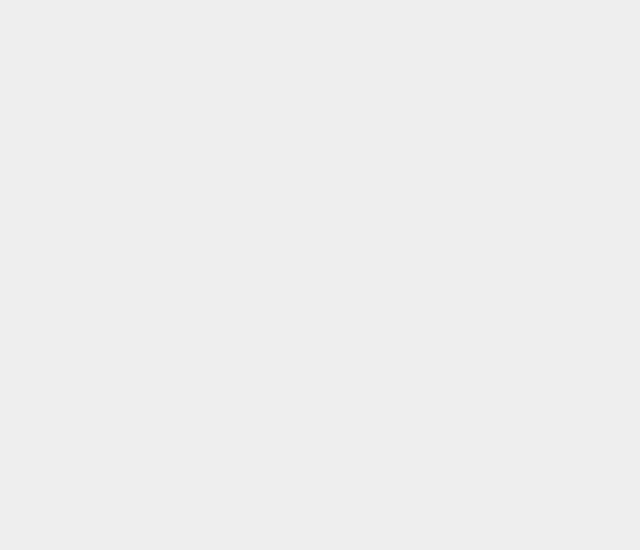
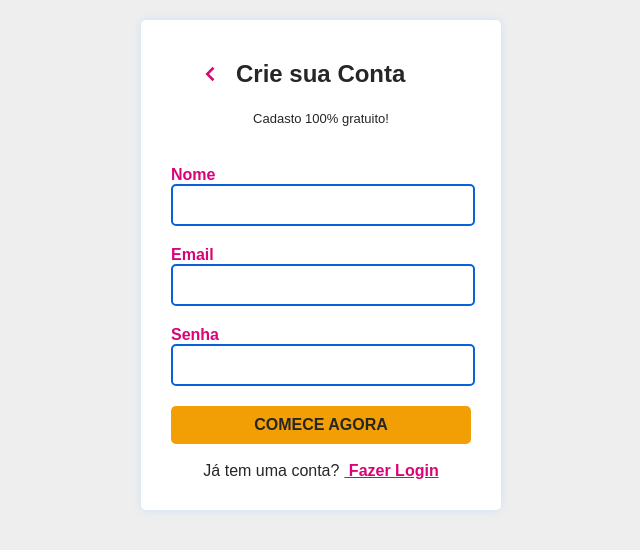
Before and after one commit to dani-domingues/Viesc-PI, a React (Create React App) app: page /cadastro in a window 1280 px wide. Before the commit this address had no page. Shown: the top 550 px of the page, without its empty margins (319-959 px from the left). Built offline with nearby package versions, Linux system fonts and the light colour scheme.

Commit message:
Tela de cadastro

```diff
--- a/package.json
+++ b/package.json
@@ -3,11 +3,13 @@
   "version": "0.1.0",
   "private": true,
   "dependencies": {
+    "@mui/icons-material": "^5.10.14",
     "@testing-library/jest-dom": "^5.16.5",
     "@testing-library/react": "^13.4.0",
     "@testing-library/user-event": "^13.5.0",
     "react": "^18.2.0",
     "react-dom": "^18.2.0",
+    "react-icons": "^4.6.0",
     "react-router-dom": "^6.4.3",
     "react-scripts": "5.0.1",
     "styled-components": "^5.3.6"
--- a/src/Routes.jsx
+++ b/src/Routes.jsx
@@ -1,6 +1,7 @@
 import {BrowserRouter, Routes, Route} from 'react-router-dom';
 import Home from './pages/Home';
 import Login from './pages/Login';
+import Cadastro from './pages/Cadastro';
 
 
 function RoutesApp (){
@@ -9,6 +10,8 @@ function RoutesApp (){
             <Routes>
                 <Route path="/" element={<Home/>} />
                 <Route path="/login" element={<Login/>} />
+                <Route path="/cadastro" element={<Cadastro/>} />
+
             </Routes>
 
         </BrowserRouter>
--- /dev/null
+++ b/src/pages/Cadastro/cadastro-styled.js
@@ -0,0 +1,97 @@
+import styled from "styled-components";
+
+export const StyledCadastro = styled.div`
+
+    background-color: #fff;
+    padding: 30px;
+    max-width: 300px;
+    margin: auto;
+    margin-top: 20px;
+    text-align: center;
+    font-family: sans-serif;
+    border-radius: 5px;
+    box-shadow: 0px 0px 10px #CFE0F6;
+    color:#262627;
+
+
+    p {
+        margin-top: 10px;
+        font-size: 13px;
+        color: #262627;
+        margin-bottom: 40px;
+
+    }
+    h1{
+        font-size: 24px;
+    }
+
+    .organize{
+        display: flex;
+        margin-left: 25px;
+        margin-top: 10px;
+
+
+        a{
+            color: #D90479;
+            size: 100px;
+            margin-top: -1px;
+            margin-right: 10px;
+        }
+    }
+
+    img{
+        width: 25px;
+        margin-right: 10px;
+    }
+
+    div{
+        margin-top: 3px;
+    }
+    .logo{
+        width: 300px;
+        margin-top: -30px;
+        margin-bottom: -40px;
+
+    }
+
+    .form-input{
+        text-align: left;
+
+
+        label{
+            display: block;
+            color:#D90479;
+            font-weight: bold;
+        }
+        input{
+            margin-bottom: 20px;
+            padding: 10px;
+            font-size: 16px;
+            outline: none;
+            border: 2px solid #0762D9;
+            border-radius: 5px;
+            width: 280px;
+            transition: 0.3s;
+
+            &:hover{
+                border: 2px solid #05C7F2;
+            }
+        }
+    }
+
+    .footerLogin{
+        font-size: 16px;
+        a{
+            font-weight: bold;
+            margin-left: 5px;
+            color: #D90479;
+            transition: 0.4s;
+            cursor: pointer;
+
+            &:hover{
+                color:#D9065644
+            }
+        }
+    }
+
+`;
--- /dev/null
+++ b/src/pages/Cadastro/index.jsx
@@ -0,0 +1,43 @@
+import React from "react";
+import { Link } from 'react-router-dom';
+
+import { StyledCadastro } from "./cadastro-styled";
+import { BiChevronLeft } from 'react-icons/bi';
+import { BotaoDefault } from '../../components/Styled'
+
+function Cadastro() {
+
+    return (
+            <StyledCadastro>
+
+                <h1 className="organize"> <Link to="/">< BiChevronLeft size={30}/></Link> Crie sua Conta </h1>
+                <p> Cadasto 100% gratuito! </p>
+                <form>
+                    <div className="form-input">
+                    <label>Nome</label>
+                        <input type="text">
+                        </input>
+                        <label>Email</label>
+                        <input type="email">
+                        </input>
+                        <br />
+                        <label>Senha</label>
+                        <input type="password">
+                        </input>
+                    </div>
+                    <BotaoDefault>
+                        COMECE AGORA
+                    </BotaoDefault>
+                </form>
+                <div className="footerLogin">
+                    Já tem uma conta?
+                    <Link to="/login"> Fazer Login</Link>
+                </div>
+
+
+            </StyledCadastro>
+
+    )
+}
+
+export default Cadastro;
--- a/src/pages/Home/components/Header/index.jsx
+++ b/src/pages/Home/components/Header/index.jsx
@@ -1,3 +1,4 @@
+import { Link } from "react-router-dom";
 import Search from "./components/Search";
 import { StyledHeader } from "./menu-styled";
 
@@ -10,6 +11,7 @@ export default function Header() {
         </div>
         <nav>
           <ul>
+            <Link to="/login"> Fazer Login </Link>
             <li> Configurações </li>
             <li> Sair </li>
           </ul>
--- a/src/pages/Login/index.jsx
+++ b/src/pages/Login/index.jsx
@@ -47,7 +47,7 @@ function Login() {
                 </form>
                 <div className="footerLogin">
                     Não tem uma conta?
-                    <Link to="/registrar"> Cadastre-se</Link>
+                    <Link to="/cadastro"> Cadastre-se</Link>
                 </div>
 
             </StyledLogin>
```
Also changed, not shown: 1 other file (tests, documents, lock files or other folders).
